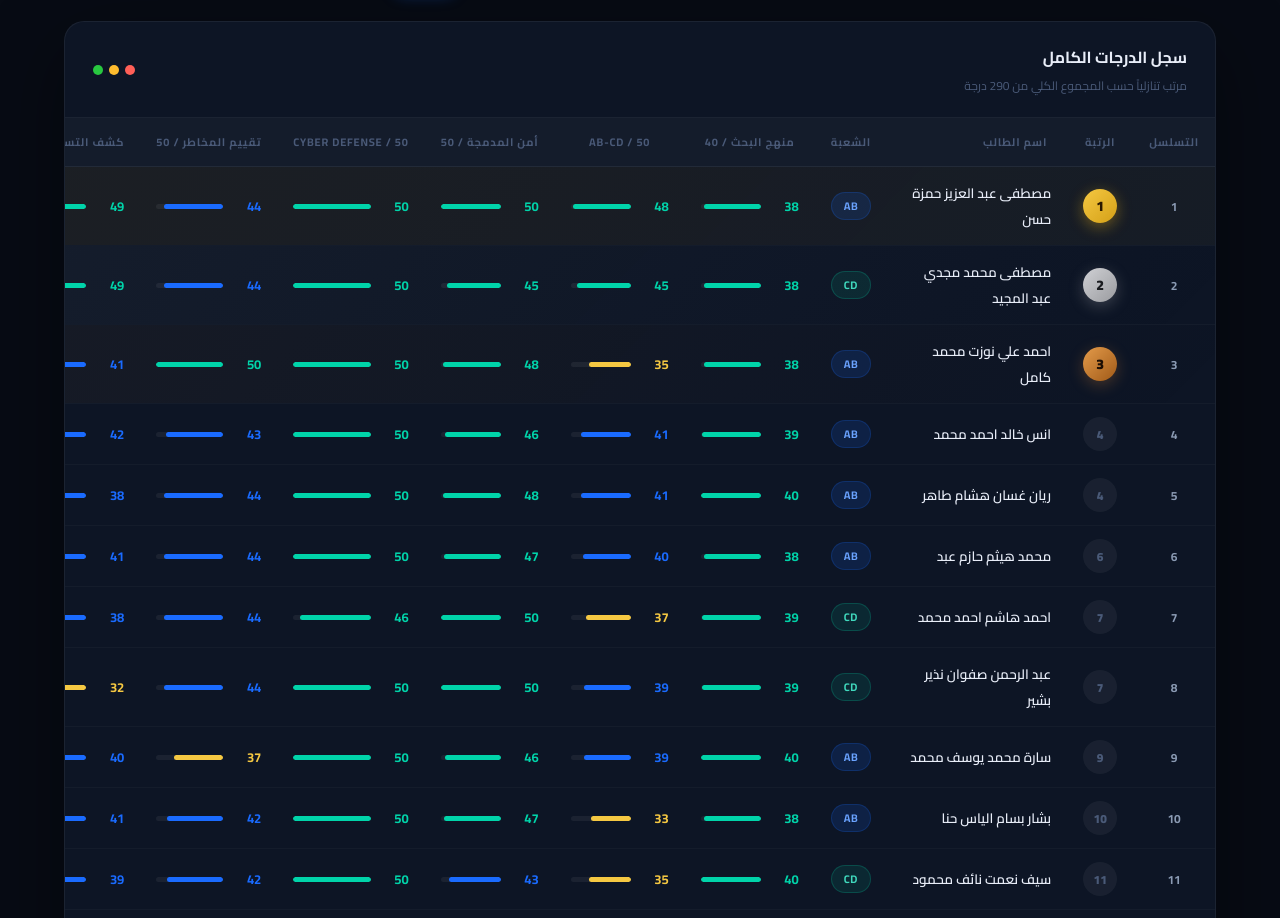
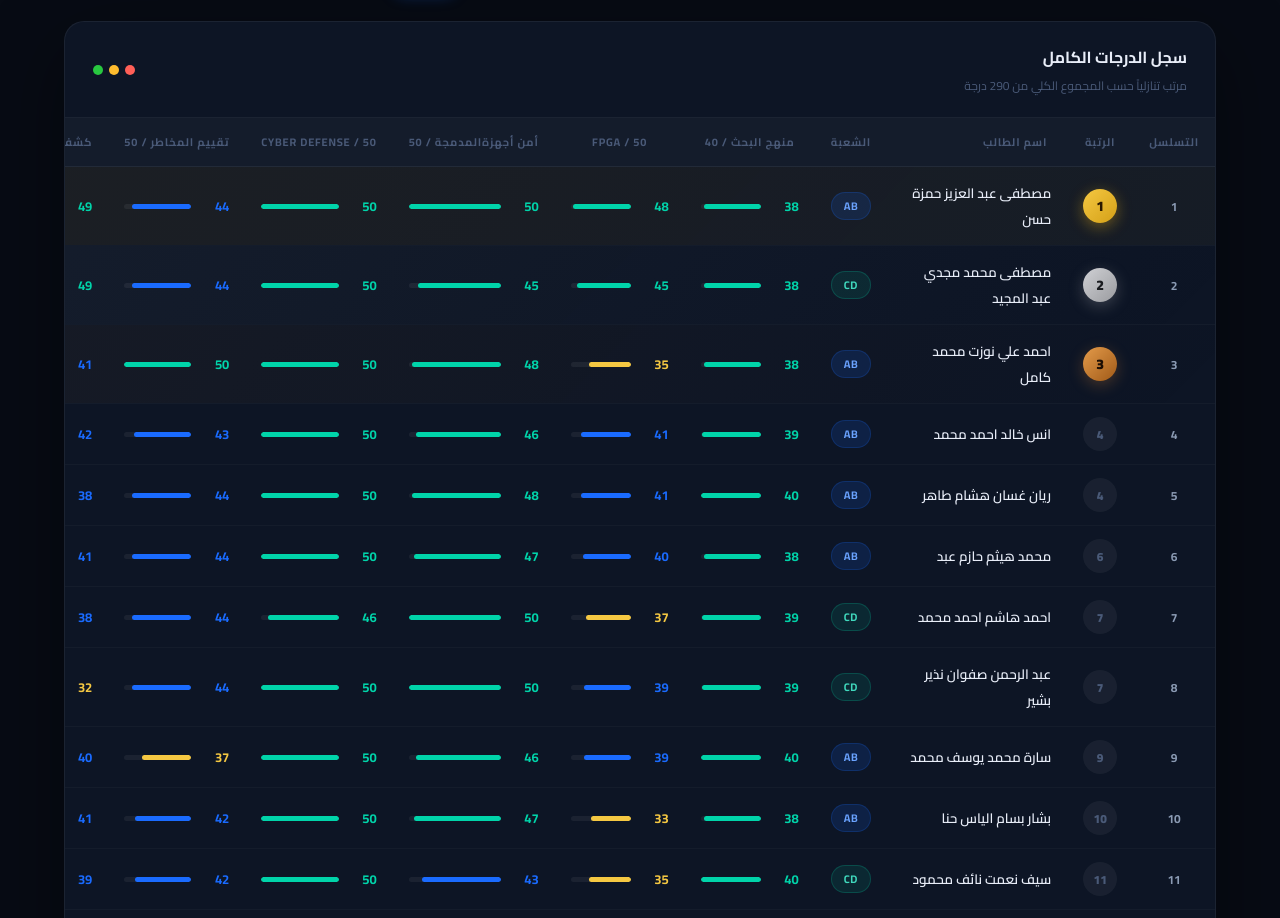
Before and after one commit to a4x54/Grades, a plain HTML site: page index.html in a window 1280 px wide. Shown: the part 1127-2045 px from the top of the page. Drawn offline with Linux system fonts and the light colour scheme.

Commit message:
Update index.html

```diff
--- a/index.html
+++ b/index.html
@@ -829,8 +829,8 @@
               <th style="text-align:right; padding-right:20px">اسم الطالب</th>
               <th onclick="sortTable(3)">الشعبة</th>
               <th onclick="sortTable(4)">منهج البحث / 40</th>
-              <th onclick="sortTable(5)">AB-CD / 50</th>
-              <th onclick="sortTable(6)">أمن المدمجة / 50</th>
+              <th onclick="sortTable(5)"> FPGA / 50</th>
+              <th onclick="sortTable(6)">أمن أجهزةالمدمجة / 50</th>
               <th onclick="sortTable(7)">Cyber Defense / 50</th>
               <th onclick="sortTable(8)">تقييم المخاطر / 50</th>
               <th onclick="sortTable(9)">كشف التسلل / 50</th>
```
